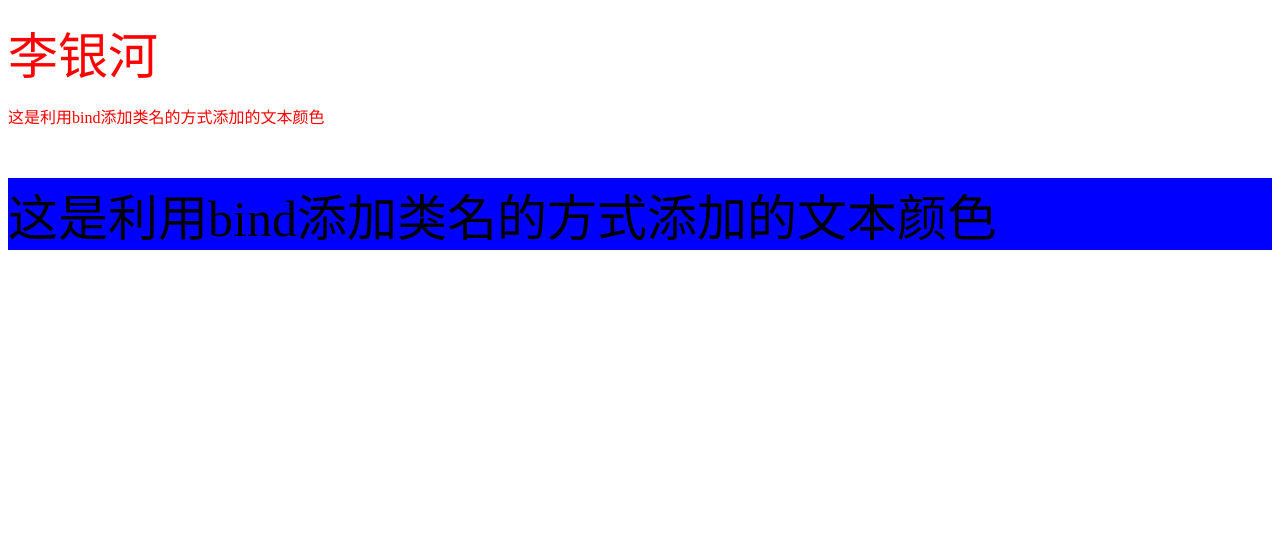
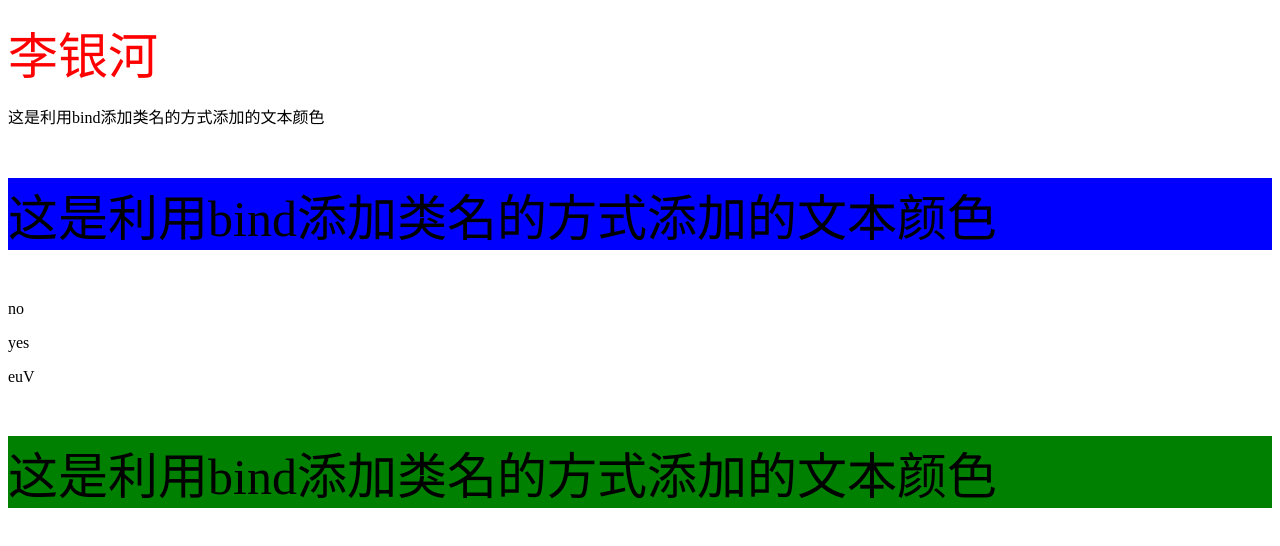
Before and after one commit to Youweiyoyo/Vue-day-one, a plain HTML site: page 14-v-html.html in a window 1280 px wide. Drawn offline with Linux system fonts and the light colour scheme.

Commit message:
提交练习

```diff
--- a/14-v-html.html
+++ b/14-v-html.html
@@ -14,6 +14,14 @@
       background-color: blue;
       font-size: 50px;
     }
+
+    .color {
+      background-color: green;
+    }
+
+    .fontSize {
+      font-size: 50px;
+    }
   </style>
   <script src="./js/Vue.js"></script>
 </head>
@@ -24,18 +32,37 @@
     <!-- 利用bind：class绑定了一个变量，变量的名称为red -->
     <p v-bind:class="color">{{six}}</p>
     <p v-bind:class="style">{{six}}</p>
+    <!-- 三元表达式 -->
+    <p>{{1==3?'yes':'no'}}</p>
+    <p>{{ok?'yes':'no'}}</p>
+    <!-- split方法可以将字符串分隔后合并成为新的数组 -->
+    <!-- reverse方法可以将字符串翻转 -->
+    <!-- join可以将数组按指定的形式分成字符串 -->
+    <p>{{str.split('').reverse().join('')}}</p>
+    <!-- class 对象的方式 -->
+    <p v-bind:class="{color:color,fontSize:size}">{{six}}</p>
   </div>
   <script>
     const app = new Vue({
       el: "#app",
       data: {
+
         msg: '<span style="color:red;font-size:50px" >李银河</span>',
         six: '这是利用bind添加类名的方式添加的文本颜色',
         // 声明了一个变量，值为red
         color: 'red',
-        style: 'blue'
+        style: 'blue',
+        ok: true,
+        str: 'Vue',
+        color: true,
+        size: true,
       }
     })
+    let str = 'pink-red-greend';
+    let arr = str.split('-');
+    let newStr = arr.join(' ')
+    console.log(arr);
+    console.log(newStr);
   </script>
 </body>
 
```
